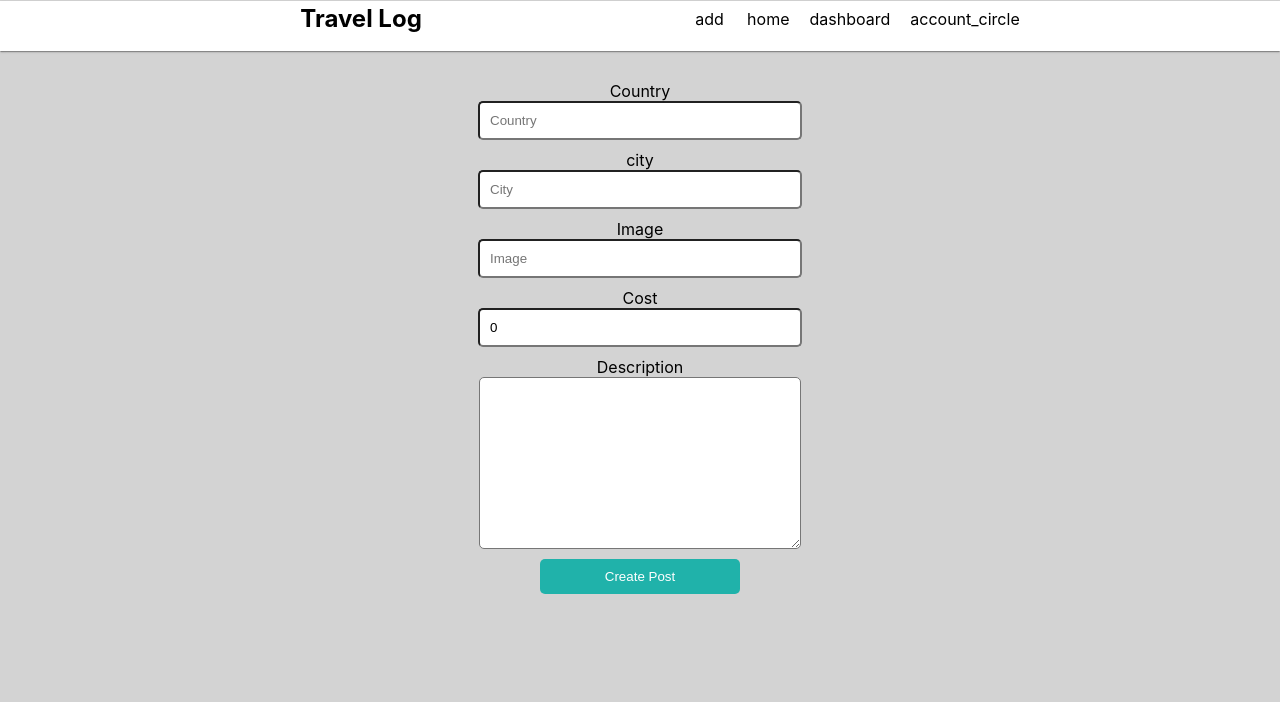
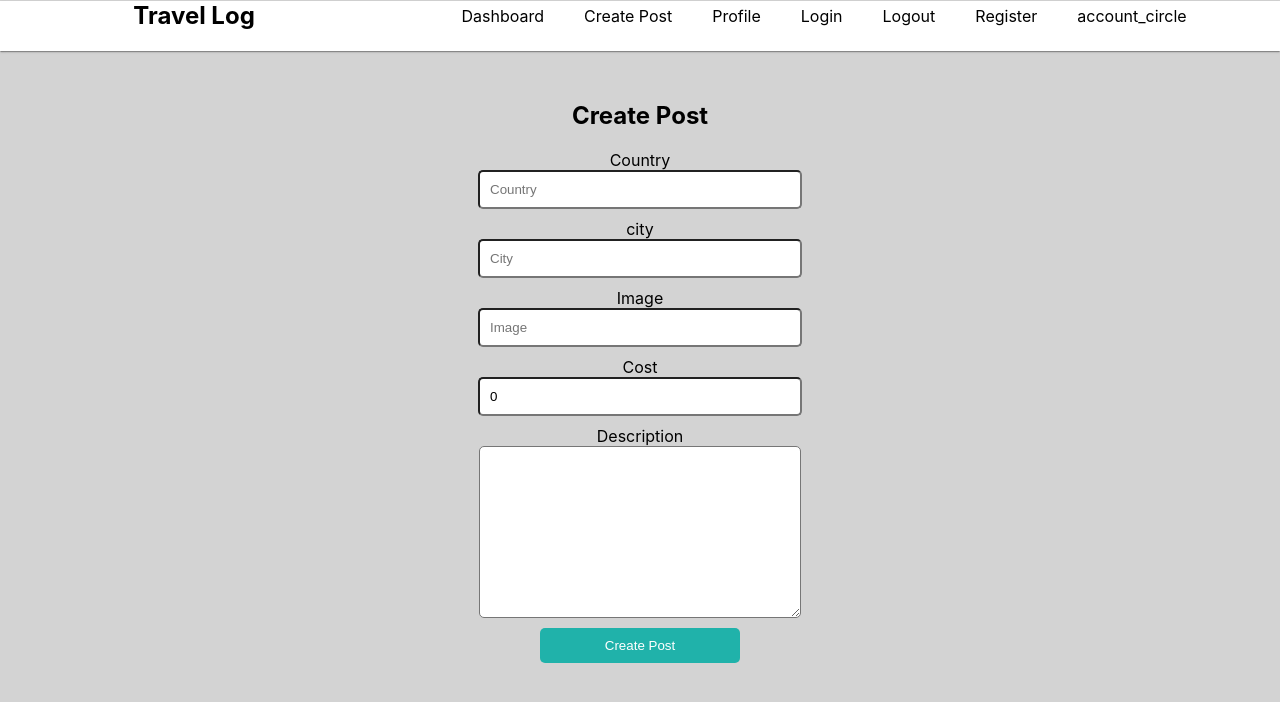
Before and after one commit to Asdiel85/Trave-Log, a React (Vite) app in the folder client/: page /create in a window 1280 px wide. Shown: the top 702 px of the page. Built offline with nearby package versions, Linux system fonts and the light colour scheme.

Commit message:
added more nav btns

```diff
--- a/client/src/components/CreatePost.jsx
+++ b/client/src/components/CreatePost.jsx
@@ -24,6 +24,7 @@ export default function CreatePost() {
     return (
         <>
         <form onSubmit={handleSubmit} className={styles.login}>
+          <h2>Create Post</h2>
         <InputField
         label="country"
         title="Country"
--- a/client/src/components/Navigation.jsx
+++ b/client/src/components/Navigation.jsx
@@ -9,23 +9,38 @@ export default function Navigation() {
           </a>
         <div className={styles.icons}>
           <a>
-            <li className={styles.add}>
-              <span>add</span>
+            <li >
+              <span>Dashboard</span>
             </li>
           </a>
           <a>
             <li>
-              <span>home</span>
+              <span>Create Post</span>
             </li>
           </a>
           <a>
             <li>
-              <span>dashboard</span>
+              <span>Profile</span>
+            </li>
+          </a>
+          <a>
+            <li >
+              <span>Login</span>
+            </li>
+          </a>
+          <a>
+            <li >
+              <span>Logout</span>
+            </li>
+          </a>
+          <a>
+            <li >
+              <span>Register</span>
             </li>
           </a>
           <li>
             <a>
-              <span className="material icons">account_circle</span>
+              <span>account_circle</span>
             </a>
           </li>
         </div>
--- a/client/src/components/Navigation.module.css
+++ b/client/src/components/Navigation.module.css
@@ -23,7 +23,7 @@
     .links {
       display: flex;
       align-items: center;
-      justify-content: space-evenly;
+      justify-content: space-around;
     }
 
     .icons {
@@ -33,16 +33,9 @@
     a {
       cursor: pointer;
     }
-
-  .add {
-      width: 35px;
-      height: 35px;
-      border-radius: 100%;
-      display: flex;
-      justify-content: center;
-      align-items: center;
+    span {
+      margin-left: 20px;
     }
-
 
   a {
     text-decoration: none;
```
